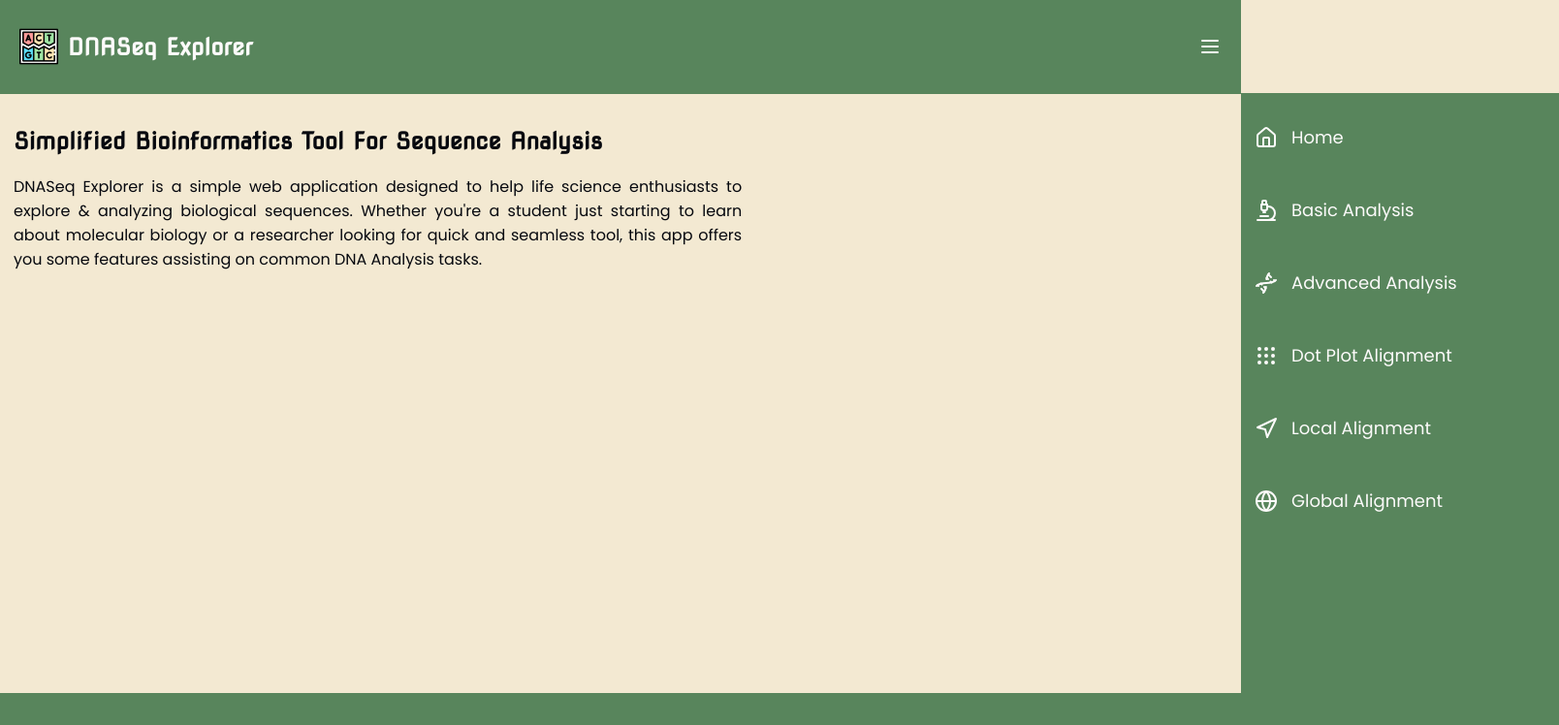
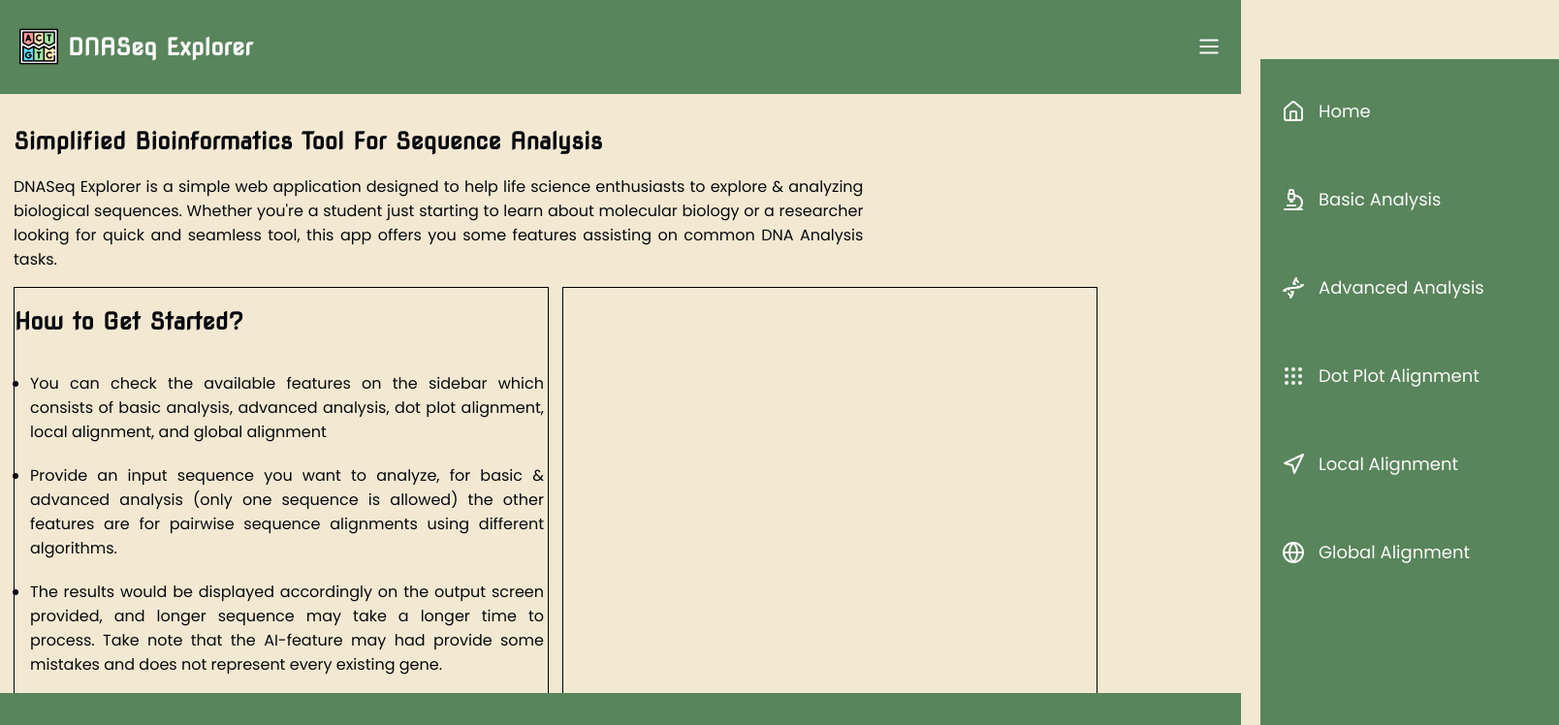
Before and after one commit to bryancastillo10/dna-seq-explorer, a React (Vite) app in the folder client/: page / in a window 1280 px wide. Shown: the top 748 px of the page at 97% size, 1608 px wide, since content can reach past the window. Built offline with nearby package versions, Linux system fonts and the light colour scheme.

Commit message:
📖 layout: welcome screen guideline

```diff
--- a/client/src/components/layout/Container.tsx
+++ b/client/src/components/layout/Container.tsx
@@ -14,6 +14,5 @@ const Section = styled.section`
   display: flex;
   flex-direction:column;
   width: fit;
-  height: 100vh;
   padding: 14px;
 `
--- a/client/src/components/navigations/Navbar.tsx
+++ b/client/src/components/navigations/Navbar.tsx
@@ -1,5 +1,5 @@
 import styled from "styled-components";
-import { Menu } from "lucide-react";
+import { Menu, X } from "lucide-react";
 import { Link } from "@tanstack/react-router";
 
 import { Title, Nav, NavLayout, Paragraph } from "@/style/globalStyles";
@@ -18,9 +18,9 @@ const Navbar = () => {
           <LogoImage src={AppLogo} alt="logo" />
           <Title>DNASeq Explorer</Title>
         </NavbarLogo>
-        <div style={{ position: "relative" }}>
+        <div style={{ position: "relative" }} onClick={toggleMenu}>
           <NavMenu>
-            <StyledMenu size={24} onClick={toggleMenu} />
+            {isMenuOpen ? <StyledIcon as={X} size={26} /> : <StyledIcon size={26} />}
           </NavMenu>
           <NavList $isOpen={isMenuOpen}>
             {navitems.map((nav) => {
@@ -29,14 +29,14 @@ const Navbar = () => {
                 <StyledLink key={nav.id} to={nav.link}>
                   <Item>
                     <Icon />
-                    <Paragraph $alignment="left" size="lg">{nav.name}</Paragraph>
-                    </Item>
+                    <Paragraph $alignment="left" size="lg" color="light">{nav.name}</Paragraph>
+                  </Item>
                 </StyledLink>
               )
             })}
-          </NavList>
-        </div>
-      </NavLayout>
+            </NavList>
+          </div>
+        </NavLayout>
     </Nav>
   );
 };
@@ -56,7 +56,7 @@ const NavMenu = styled.div`
   cursor: pointer;
 `;
 
-const StyledMenu = styled(Menu)`
+const StyledIcon = styled(Menu || X)`
   transition: color 0.5s ease-in-out, transform 0.5s;
   &:hover {
     color: ${(props) => props.theme.color.canvas};
@@ -65,18 +65,17 @@ const StyledMenu = styled(Menu)`
 `;
 
 const NavList = styled.div<{ $isOpen: boolean; }>`
-  position: absolute;
+  position: fixed;
   display: flex;
   flex-direction: column;
   gap:12px;
-  right: -20px;
-  top: 60px;
+  right:0;
+  top: 24;
   padding: 14px;
   width: 300px;
   height: 90vh;
   background-color: ${(props) => props.theme.color.accent};
-
-  transform: translateX(${(props) => (props.$isOpen ? "0" : "100%")});
+  transform: translateX(${(props) => (props.$isOpen ? "0" : "calc(100% + 20px)")});
   transition: transform 0.5s ease-in-out;
 `;
 
@@ -109,6 +108,7 @@ const Item = styled.div`
 const StyledLink = styled(Link)`
   color: ${(props) => props.theme.color.light};
   text-decoration: none;
+  padding:8px;
 `
 const LogoImage = styled.img`
   width: 40px;
--- a/client/src/routes/index.lazy.tsx
+++ b/client/src/routes/index.lazy.tsx
@@ -1,4 +1,4 @@
-import { Paragraph, Title } from '@/style/globalStyles'
+import { Paragraph, Title, UnorderedList, BulletPoint, Flex } from '@/style/globalStyles'
 import { createLazyFileRoute } from '@tanstack/react-router'
 
 import styled from 'styled-components'
@@ -10,17 +10,39 @@ export const Route = createLazyFileRoute('/')({
 
 function RouteComponent() {
   return (
-    <div className="">
+    <div style={{width:"100%"}}>
       <Title>Simplified Bioinformatics Tool For Sequence Analysis</Title>
       <ParagraphContainer>
-        <Paragraph $alignment="justify" color="dark">
+        <Paragraph $alignment="justify">
           DNASeq Explorer is a simple web application designed to help life science enthusiasts to explore &
           analyzing biological sequences. Whether you&apos;re a student just starting to learn about molecular biology
           or a researcher looking for quick and seamless tool, this app offers you some features
           assisting on common DNA Analysis tasks.
         </Paragraph>
       </ParagraphContainer>
-    </div>)
+      <Flex>
+        <Block>
+          <Title>How to Get Started?</Title>
+          <UnorderedList>
+            <BulletPoint>
+              You can check the available features on the sidebar
+              which consists of basic analysis, advanced analysis, dot plot alignment,
+              local alignment, and global alignment
+            </BulletPoint>
+            <BulletPoint>
+              Provide an input sequence you want to analyze, for basic & advanced analysis (only one sequence is allowed)
+              the other features are for pairwise sequence alignments using different algorithms.
+            </BulletPoint>
+            <BulletPoint>
+              The results would be displayed accordingly on the output screen provided, and longer sequence may take a longer time
+              to process. Take note that the AI-feature may had provide some mistakes and does not represent every existing gene.
+            </BulletPoint>
+          </UnorderedList>
+        </Block>
+        <Block></Block>
+      </Flex>
+    </div>
+  )
 }
 
 
@@ -28,6 +50,16 @@ const ParagraphContainer = styled.div`
   width: 100%;
 
   ${mediaQuery("md")} {
-    width: 60%;
+    width: 85%;
+  }
+
+  ${mediaQuery("xl")} {
+    width: 70%;
   }
 `
+
+const Block = styled.div`
+  border: 1px solid #000;
+  width: 550px;
+  height: 450px;
+`
--- a/client/src/style/globalStyles.ts
+++ b/client/src/style/globalStyles.ts
@@ -1,13 +1,15 @@
 import { createGlobalStyle, styled } from "styled-components";
+
 import { alignParagraph } from "@/utils/alignParagraph";
+import { mediaQuery } from "@/utils/breakpoints";
 
 export const GlobalStyles = createGlobalStyle`
     body{
-        margin: 0;
-        font-family: ${(props) => props.theme.fontFamily.primary.join(', ')};
-        font-weight: ${(props) => props.theme.fontWeight.regular};
-        background-color: ${(props) => props.theme.color.canvas};
-        color: ${(props) => props.theme.color.dark};
+      margin: 0;
+      font-family: ${(props) => props.theme.fontFamily.primary.join(', ')};
+      font-weight: ${(props) => props.theme.fontWeight.regular};
+      background-color: ${(props) => props.theme.color.canvas};
+      color: ${(props) => props.theme.color.dark};
     }
 `
 
@@ -19,7 +21,6 @@ export const Nav = styled.nav<{$stickyPosition: "top" | "bottom"}>`
   padding: 14px 20px;
   background-color: ${(props) => props.theme.color.accent};
   color: ${(props) => props.theme.color.light};
-
 `
 export const NavLayout = styled.div`
   display: flex;
@@ -27,12 +28,26 @@ export const NavLayout = styled.div`
   align-items: center;
 `
 
+// Layout
+export const Flex = styled.div <{$justifyContent?: "flex-start" | "center" | "flex-end"}>`
+  display:flex;
+  flex-direction: column;
+  align-items: center;
+  justify-content: ${(props) => props.$justifyContent || "flex-start"};
+  gap: 14px;
+
+  ${mediaQuery("xl")}{
+    flex-direction: row;
+    align-items: flex-start;
+  }
+`
+
 // Typography
 
 export interface ParagraphProps {
   size?: "xl" | "lg" | "base" | "sm" | "xs";
   color?: "dark" | "light";
-  $alignment: "left" | "center" | "right" | "justify" |"balance";
+  $alignment?: "left" | "center" | "right" | "justify" |"balance";
 }
 
 export const Title = styled.h1`
@@ -44,6 +59,21 @@ export const Paragraph = styled.p<ParagraphProps>`
   font-family: ${(props) => props.theme.fontFamily.primary.join(', ')};
   font-weight: ${(props) => props.theme.fontWeight.regular};
   font-size: ${(props) => props.size ? props.theme.fontSize[props.size]: props.theme.fontSize.base};
-  color: ${(props) => props.color === "dark" ? props.theme.color.dark : props.theme.color.light};
+  color: ${(props) => props.color === "light" ? props.theme.color.light : props.theme.color.dark};
   text-align: ${(props) => alignParagraph(props.$alignment)};
 `
+Paragraph.defaultProps = {
+  color: "dark",
+  $alignment:"left"
+}
+
+export const UnorderedList = styled.ul`
+  padding: 8px 4px;
+`;
+
+export const BulletPoint = styled.li`
+  list-style: disc;
+  margin-left: 12px;
+  padding: 10px 0;
+  text-align: justify;
+`;
```
